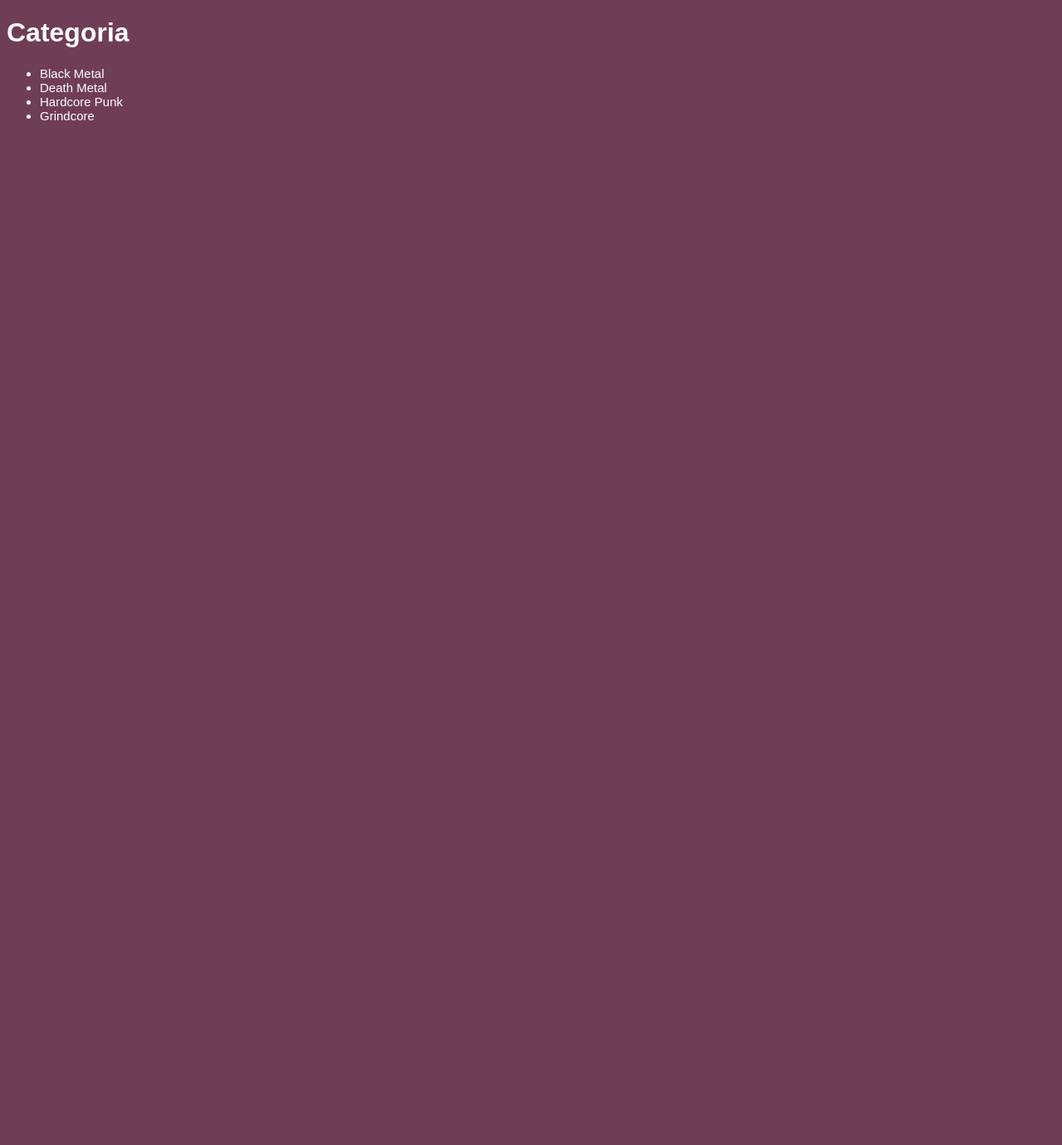
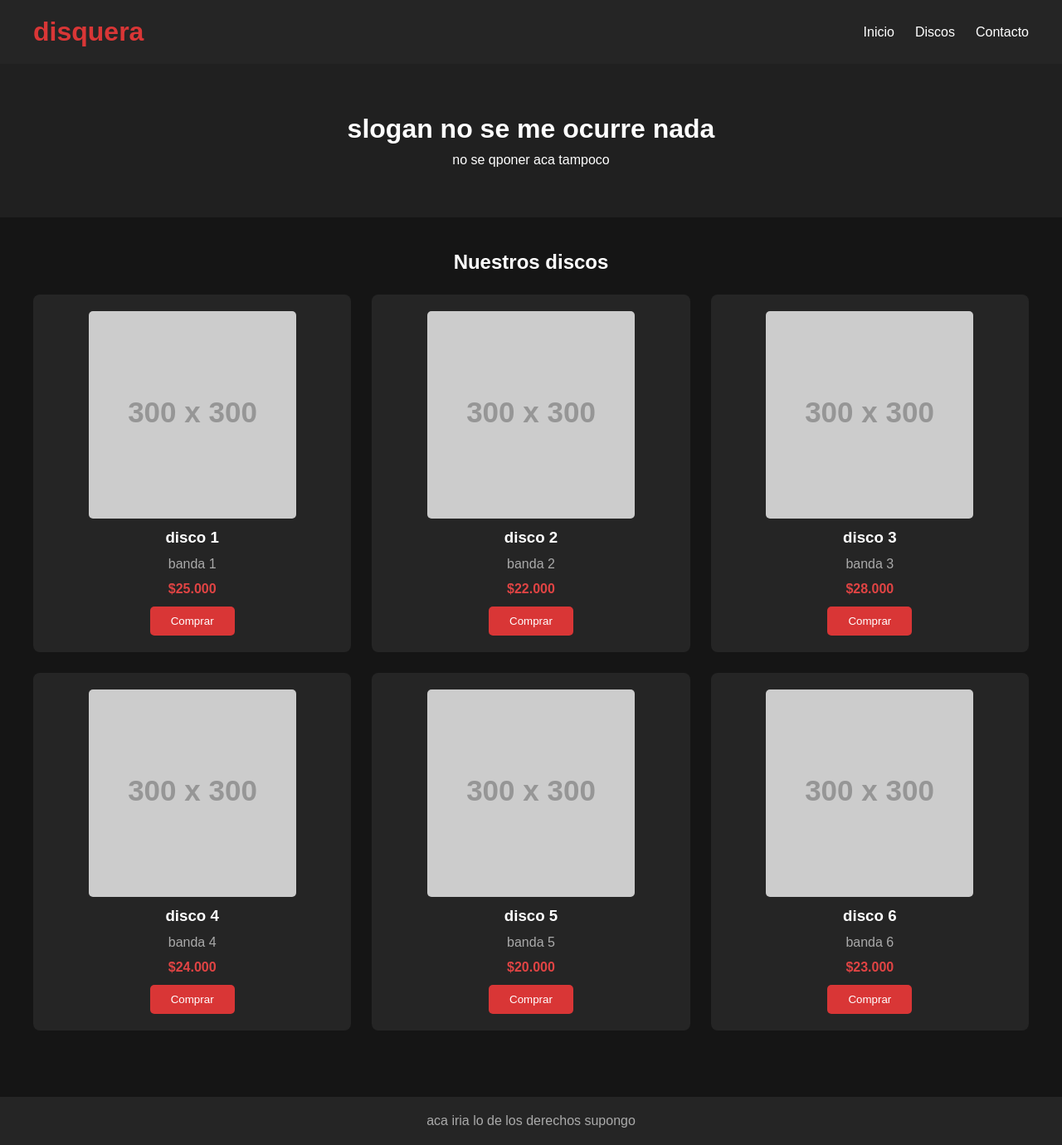
Before and after one commit to buendiavillavertiz/tiendademusicachida, a plain HTML site: page index.html in a window 1280 px wide. Shown: the whole page at 83% size. Before the commit the page ends 800 px from the top, so only its background shows below. Drawn offline with Linux system fonts and the light colour scheme; placeholder pictures from the web are drawn by us.

Commit message:
Add files via upload

```diff
--- a/index.html
+++ b/index.html
@@ -1,21 +1,87 @@
+
 <!DOCTYPE html>
 <html lang="es">
 <head>
-    <link rel="stylesheet" href="style.css">
     <meta charset="UTF-8">
-<title>hola</title>
+    <meta name="viewport" content="width=device-width, initial-scale=1.0">
+    <title>nombre de pagina</title>
+    <link rel="stylesheet" href="styles.css">
 </head>
 <body>
-     <h1>Categoria</h1>
-     <nav>
-         <ul>
-             <li>Black Metal</li>
-             <li>Death Metal</li>
-             <li>Hardcore Punk</li>
-             <li>Grindcore</li>
 
-         </ul>
+    <header>
+        <h1>disquera </h1>
+        <nav>
+            <a href="#">Inicio</a>
+            <a href="#discos">Discos</a>
+            <a href="#contacto">Contacto</a>
+        </nav>
+    </header>
 
-     </nav>
+    <section class="presentacion">
+        <h2>slogan no se me ocurre nada</h2>
+        <p>no se qponer aca tampoco</p>
+    </section>
+
+    <main id="discos">
+        <h2>Nuestros discos</h2>
+
+        <div class="catalogo">
+
+            <div class="disco">
+                <img src="https://placehold.co/300x300/222/fff?text=Album+1" alt="Portada del disco">
+                <h3>disco 1</h3>
+                <p>banda 1</p>
+                <span>$25.000</span>
+                <button>Comprar</button>
+            </div>
+
+            <div class="disco">
+                <img src="https://placehold.co/300x300/222/fff?text=Album+2" alt="Portada del disco">
+                <h3>disco 2</h3>
+                <p>banda 2</p>
+                <span>$22.000</span>
+                <button>Comprar</button>
+            </div>
+
+            <div class="disco">
+                <img src="https://placehold.co/300x300/222/fff?text=Album+3" alt="Portada del disco">
+                <h3>disco 3</h3>
+                <p>banda 3</p>
+                <span>$28.000</span>
+                <button>Comprar</button>
+            </div>
+
+            <div class="disco">
+                <img src="https://placehold.co/300x300/222/fff?text=Album+4" alt="Portada del disco">
+                <h3>disco 4</h3>
+                <p>banda 4</p>
+                <span>$24.000</span>
+                <button>Comprar</button>
+            </div>
+
+            <div class="disco">
+                <img src="https://placehold.co/300x300/222/fff?text=Album+5" alt="Portada del disco">
+                <h3>disco 5</h3>
+                <p>banda 5</p>
+                <span>$20.000</span>
+                <button>Comprar</button>
+            </div>
+
+            <div class="disco">
+                <img src="https://placehold.co/300x300/222/fff?text=Album+6" alt="Portada del disco">
+                <h3>disco 6</h3>
+                <p>banda 6</p>
+                <span>$23.000</span>
+                <button>Comprar</button>
+            </div>
+
+        </div>
+    </main>
+
+    <footer id="contacto">
+        <p>aca iria lo de los derechos supongo</p>
+    </footer>
+
 </body>
 </html>
--- /dev/null
+++ b/styles.css
@@ -0,0 +1,131 @@
+
+* {
+    margin: 0;
+    padding: 0;
+    box-sizing: border-box;
+}
+
+body {
+    background-color: #151515;
+    color: white;
+    font-family: Arial, sans-serif;
+}
+
+header {
+    background-color: #252525;
+    padding: 20px 40px;
+    display: flex;
+    justify-content: space-between;
+    align-items: center;
+}
+
+header h1 {
+    color: #d93636;
+}
+
+nav {
+    display: flex;
+    gap: 25px;
+}
+
+nav a {
+    color: white;
+    text-decoration: none;
+}
+
+nav a:hover {
+    color: #d93636;
+}
+
+.presentacion {
+    text-align: center;
+    padding: 60px 20px;
+    background-color: #202020;
+}
+
+.presentacion h2 {
+    font-size: 32px;
+    margin-bottom: 10px;
+}
+
+main {
+    padding: 40px;
+}
+
+main h2 {
+    margin-bottom: 25px;
+    text-align: center;
+}
+
+.catalogo {
+    display: grid;
+    grid-template-columns: repeat(3, 1fr);
+    gap: 25px;
+}
+
+.disco {
+    background-color: #252525;
+    padding: 20px;
+    border-radius: 8px;
+    display: flex;
+    flex-direction: column;
+    align-items: center;
+    gap: 12px;
+}
+
+.disco img {
+    width: 100%;
+    max-width: 250px;
+    border-radius: 5px;
+}
+
+.disco h3 {
+    text-align: center;
+}
+
+.disco p {
+    color: #aaaaaa;
+}
+
+.disco span {
+    color: #e04444;
+    font-weight: bold;
+}
+
+.disco button {
+    background-color: #d93636;
+    color: white;
+    border: none;
+    padding: 10px 25px;
+    border-radius: 5px;
+    cursor: pointer;
+}
+
+.disco button:hover {
+    background-color: #a82020;
+}
+
+footer {
+    background-color: #252525;
+    text-align: center;
+    padding: 20px;
+    margin-top: 40px;
+    color: #aaaaaa;
+}
+
+@media (max-width: 700px) {
+    .catalogo {
+        grid-template-columns: repeat(2, 1fr);
+    }
+
+    header {
+        flex-direction: column;
+        gap: 15px;
+    }
+}
+
+@media (max-width: 450px) {
+    .catalogo {
+        grid-template-columns: 1fr;
+    }
+}
```
